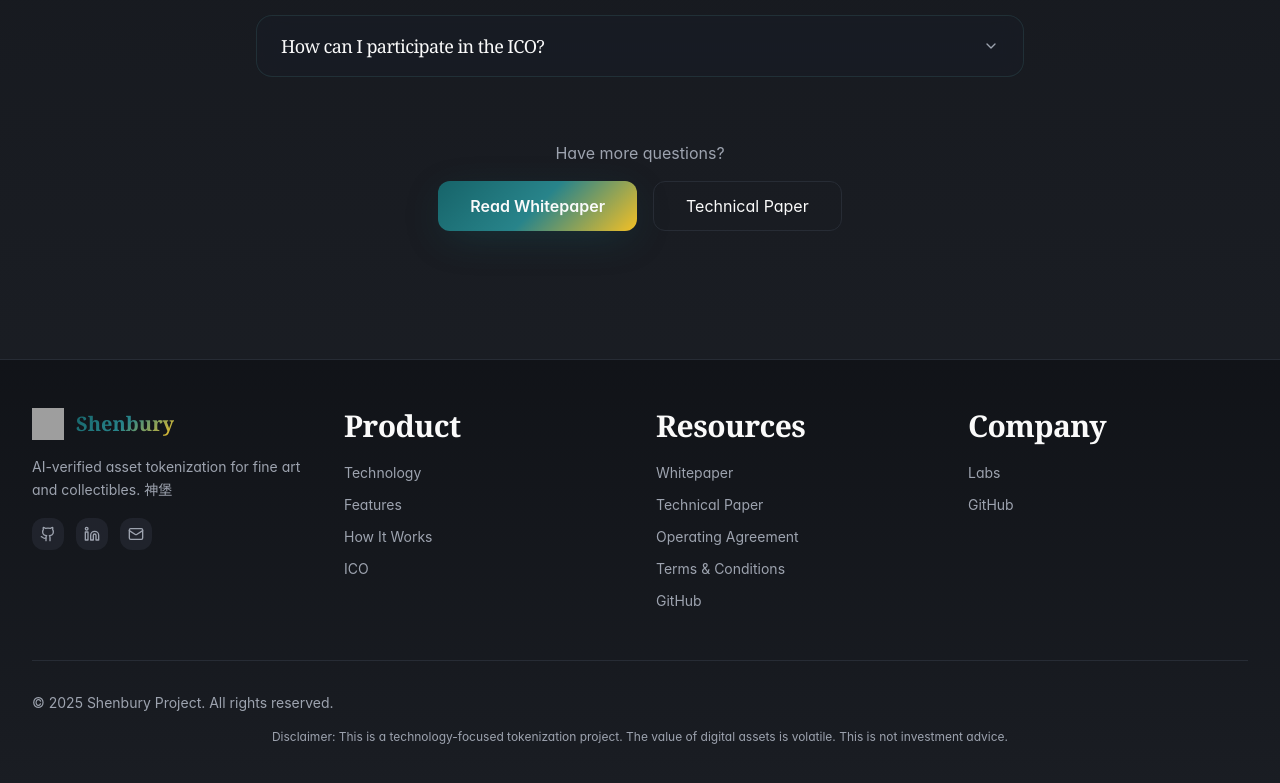
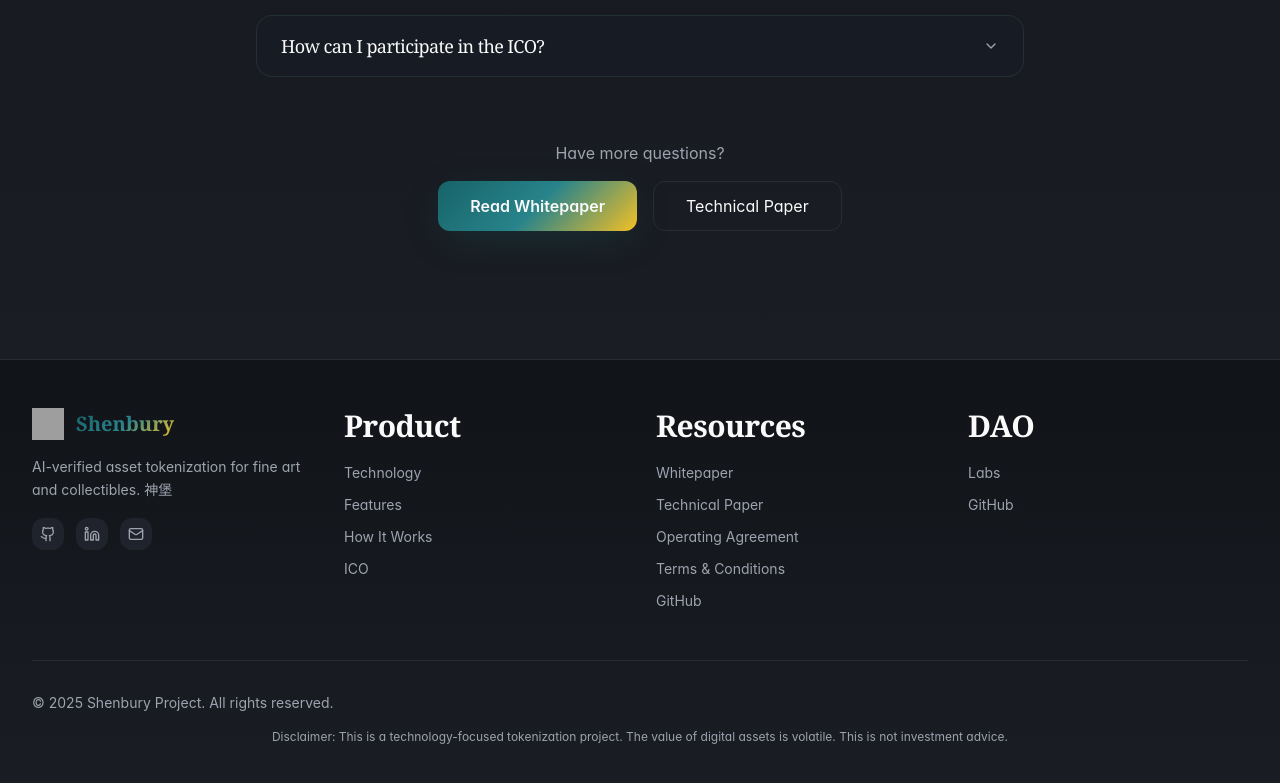
Before and after one commit to jnodes/shby, a React (Create React App) app in the folder frontend/: page / in a window 1280 px wide. Shown: the part 9587-10370 px from the top of the page. Built offline with nearby package versions, Linux system fonts and the light colour scheme; grey boxes are pictures that could not be loaded.

Commit message:
Update footer to replace Company with DAO

```diff
--- a/frontend/src/components/Footer.jsx
+++ b/frontend/src/components/Footer.jsx
@@ -18,7 +18,7 @@ export const Footer = () => {
       { name: 'Terms & Conditions', href: '/terms-and-conditions' },
       { name: 'GitHub', href: 'https://github.com/jnodes/shenbury-ai' },
     ],
-    Company: [
+    DAO: [
       { name: 'Labs', href: '#team' },
       { name: 'GitHub', href: 'https://github.com/jnodes/shenbury-ai' },
     ],
```
